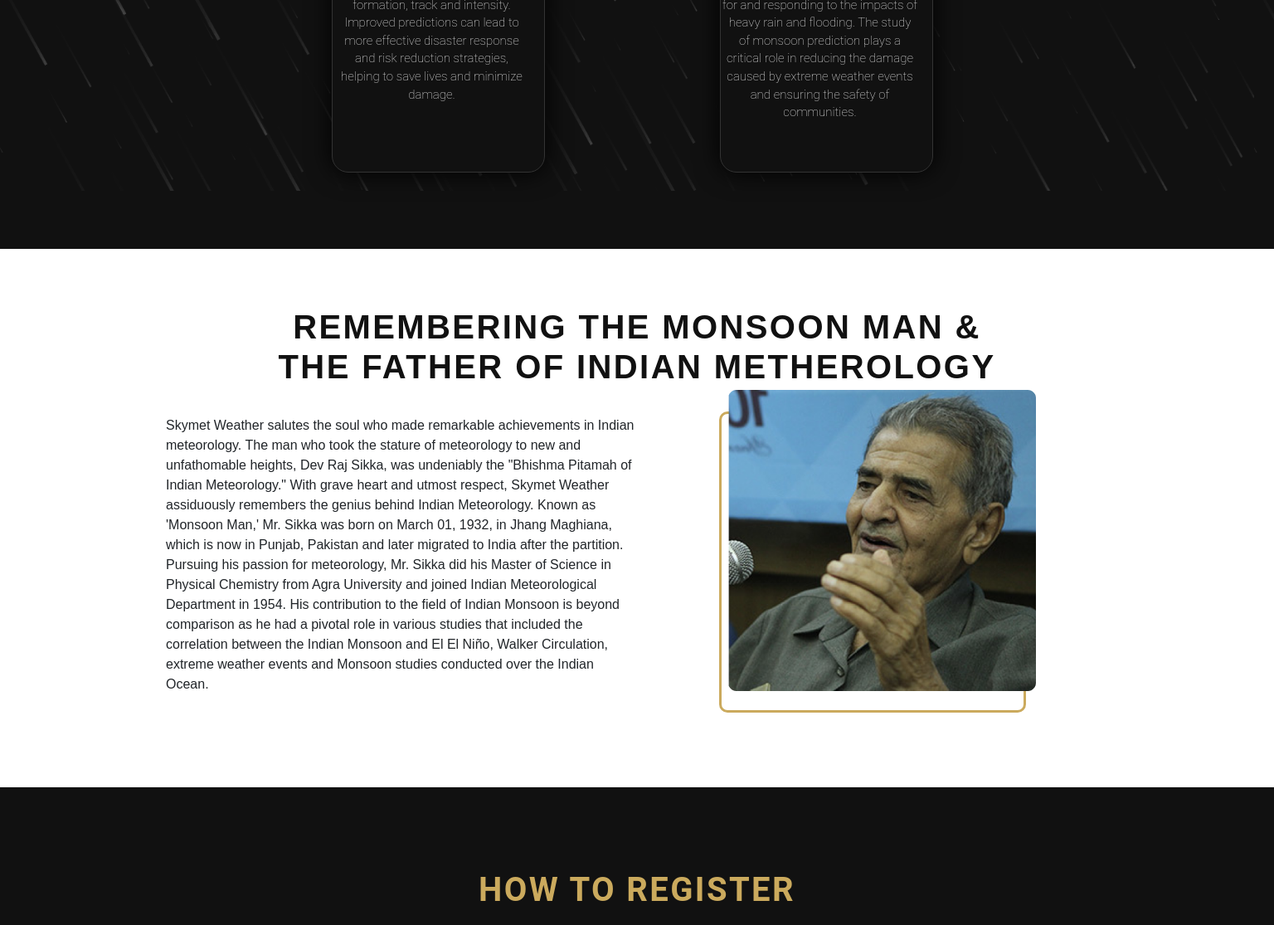
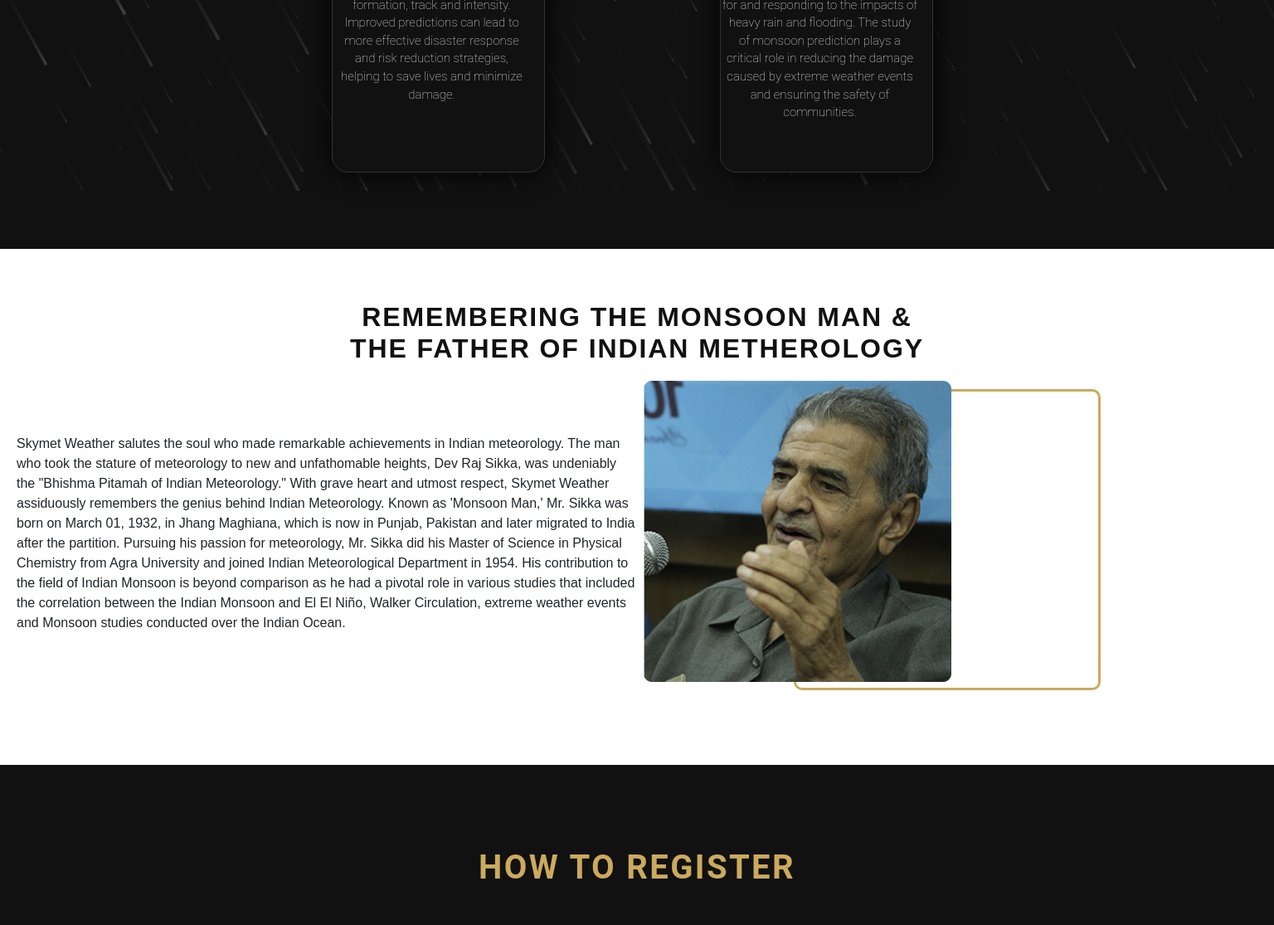
Before and after one commit to Anubhav1ks/SIkka_award, a React (Create React App) app: page / in a window 1536 px wide. Shown: the part 1251-2366 px from the top of the page at 83% size. Built offline with nearby package versions, Linux system fonts and the light colour scheme.

Commit message:
responsive

```diff
--- a/src/Assets/css/CenterForm.css
+++ b/src/Assets/css/CenterForm.css
@@ -241,7 +241,7 @@
 
 
 
-@media screen and (min-width: 1024px) and (min-width: 1440px) {
+@media screen and (min-width: 1024px)  and (max-width: 1690px){
   .brand-logo {
     margin-left: 29px;
     position: relative;
@@ -265,7 +265,7 @@
 }
 }
 
-@media screen and (min-width: 768px) and (min-width: 1024px) {
+@media screen and (min-width: 768px) and (max-width: 1690px) {
 
 
 .form-container input[type="text"], .form-container input[type="email"], .form-container input[type="tel"], .form-container input[type="password"], .form-container input[type="file"] {
--- a/src/Assets/css/FAQ.css
+++ b/src/Assets/css/FAQ.css
@@ -145,7 +145,7 @@
 
 
 
-@media screen and (min-width: 1024px) and (min-width: 1440px) {
+@media screen and (min-width: 1024px)  and (max-width: 1690px)  {
 
 .faqs {
   width: 76%;
@@ -157,7 +157,7 @@
 
 
 
-@media screen and (min-width: 768px) and (min-width: 1024px) {
+@media screen and (min-width: 768px)  and (max-width: 1690px) {
 
 .App {
     margin-left: 20px;
@@ -165,7 +165,6 @@
 }
 .faqs {
   width: 50%;
-  /* max-width: 0px; */
   margin: 0px;
   padding: 0;;
 }
--- a/src/Assets/css/Footer-main.css
+++ b/src/Assets/css/Footer-main.css
@@ -81,7 +81,7 @@
 
 
 
-@media screen and (min-width: 2560px) {
+@media screen and (min-width: 2560px)  and (max-width: 1690px) {
   .arrow {
     position: absolute;
     top: -91px;
@@ -90,7 +90,7 @@
 }
 
 
-@media screen and (min-width: 1024px) and (min-width: 1440px) {
+@media screen and (min-width: 1024px)   and (max-width: 1690px){
 
   .arrow {
     position: absolute;
--- a/src/Assets/css/Four.css
+++ b/src/Assets/css/Four.css
@@ -96,7 +96,7 @@
 
 
 
-@media screen and (min-width: 768px)  and (min-width: 1024px){
+@media screen and (min-width: 768px)  and (max-width: 1690px) {
 
     .jury-card
     {
--- a/src/Assets/css/Howtoregister.css
+++ b/src/Assets/css/Howtoregister.css
@@ -143,13 +143,13 @@
   transform: translate(-50%, -50%);
 }
 
-@media screen and (min-width: 1440px) and (min-width: 2560px) {
+@media screen and (min-width: 1440px)  and (max-width: 1690px) {
   .div-1 img {
     right: -13%;
   }
 }
 
-@media screen and (min-width: 768px) and (min-width: 1024px) {
+@media screen and (min-width: 768px) and (max-width: 1690px){
   .hr-with-image-1 {
     margin-left: 22%;
   }
@@ -163,7 +163,6 @@
   }
   .div-1 img {
     position: absolute !important;
-    /* top: 8%; */
     right: -17%;
     transform: translate(-50%, -50%);
   }
--- a/src/Assets/css/Navbar.css
+++ b/src/Assets/css/Navbar.css
@@ -149,7 +149,7 @@
 }
 
 
-@media screen and (min-width: 768px)  and (min-width: 1440px){
+@media screen and (min-width: 768px) and (max-width: 1690px) {
 
 .headding {
   margin-top: 24px;
--- a/src/Assets/css/catagory.css
+++ b/src/Assets/css/catagory.css
@@ -81,7 +81,7 @@
 }
 
 
-@media screen and (min-width: 1024px) and (min-width: 1440px){
+@media screen and (min-width: 1024px)  and (max-width: 1690px){
 
 .Card-categories {
     margin-right: 12px;
@@ -114,7 +114,7 @@
 
 
 
-@media screen and (min-width: 768px)and (min-width: 1024px) {
+@media screen and (min-width: 768px) and (max-width: 1690px) {
 
 .Card-categories {
     margin-right: 11px;
@@ -148,7 +148,6 @@
 }
 .Card-categories p {
     width: 235px;
-    /* height: 179px; */
     font-family: "Roboto";
     font-style: normal;
     font-weight: 100;
--- a/src/Assets/css/remember.css
+++ b/src/Assets/css/remember.css
@@ -45,9 +45,15 @@
     left: 110px;
 }
 
+@media screen and (min-width: 1440px) and (max-width: 1690px) {
+    .div-rec img:first-child {
+        position: absolute;
+        top: -26px;
+        left: 50px;
+    }
+  }
 
-
-@media screen and (min-width: 768px) and (max-width: 1024px) {
+@media screen and (min-width: 768px)   and (max-width: 1690px) {
 
     .rec-main {
         text-align: center;
@@ -63,17 +69,8 @@
 
     .rec-main .heading {
         padding-top: 63px;
-        /* font-family: 'Roboto'; */
         font-style: normal;
         font-weight: 600;
         font-size: 32px;
     }
     }
-
-@media screen and (min-width: 1440px) and (min-width: 2560px) {
-    .div-rec img:first-child {
-        position: absolute;
-        top: -26px;
-        left: 50px;
-    }
-  }
--- a/src/Assets/css/style.css
+++ b/src/Assets/css/style.css
@@ -126,7 +126,7 @@
   color: #ececec !important;
 }
 
-@media screen and (min-width: 1440px)  and (min-width: 2560px) {
+@media screen and (min-width: 1440px)  and (max-width: 1690px) {
   .nav-button {
     width: 120px !important;
   }
@@ -136,7 +136,7 @@
   }
 }
 
-@media screen and (min-width: 1024px)  and (min-width: 1440px) {
+@media screen and (min-width: 1024px)  and (max-width: 1690px){
   .nav-button {
     width: 120px !important;
   }
@@ -149,7 +149,7 @@
   }
 }
 
-@media screen and (min-width: 768px)  and (min-width: 1024px) {
+@media screen and (min-width: 768px)  and (max-width: 1690px){
   .nav-button {
     width: 120px !important;
   }
@@ -158,8 +158,10 @@
     margin-right: 0px !important;
   }
   .nav-links li {
+    font-size: 11px;
     margin-right: 23px !important;
   }
+
   .memory-text {
     color: #ececec;
     font: "Roboto";
```
Also changed, not shown: 1 other file (tests, documents, lock files or other folders).
